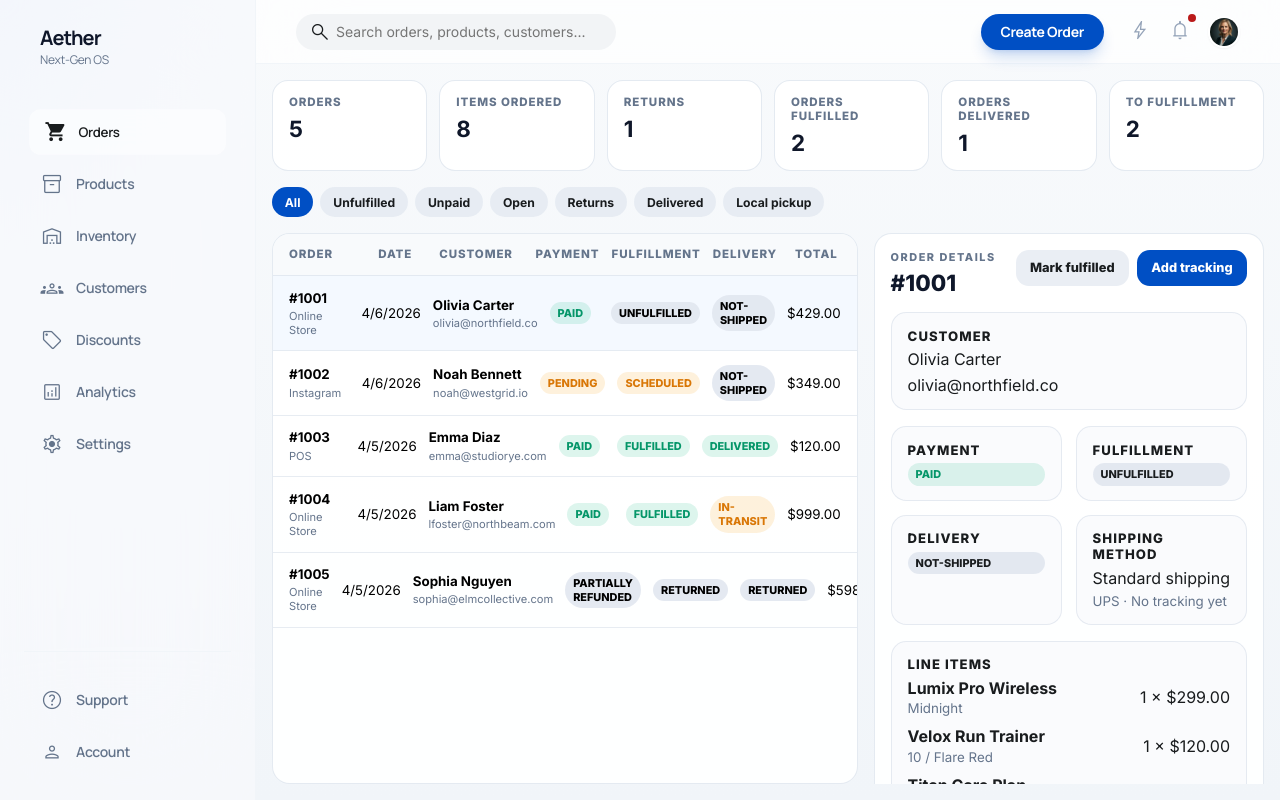
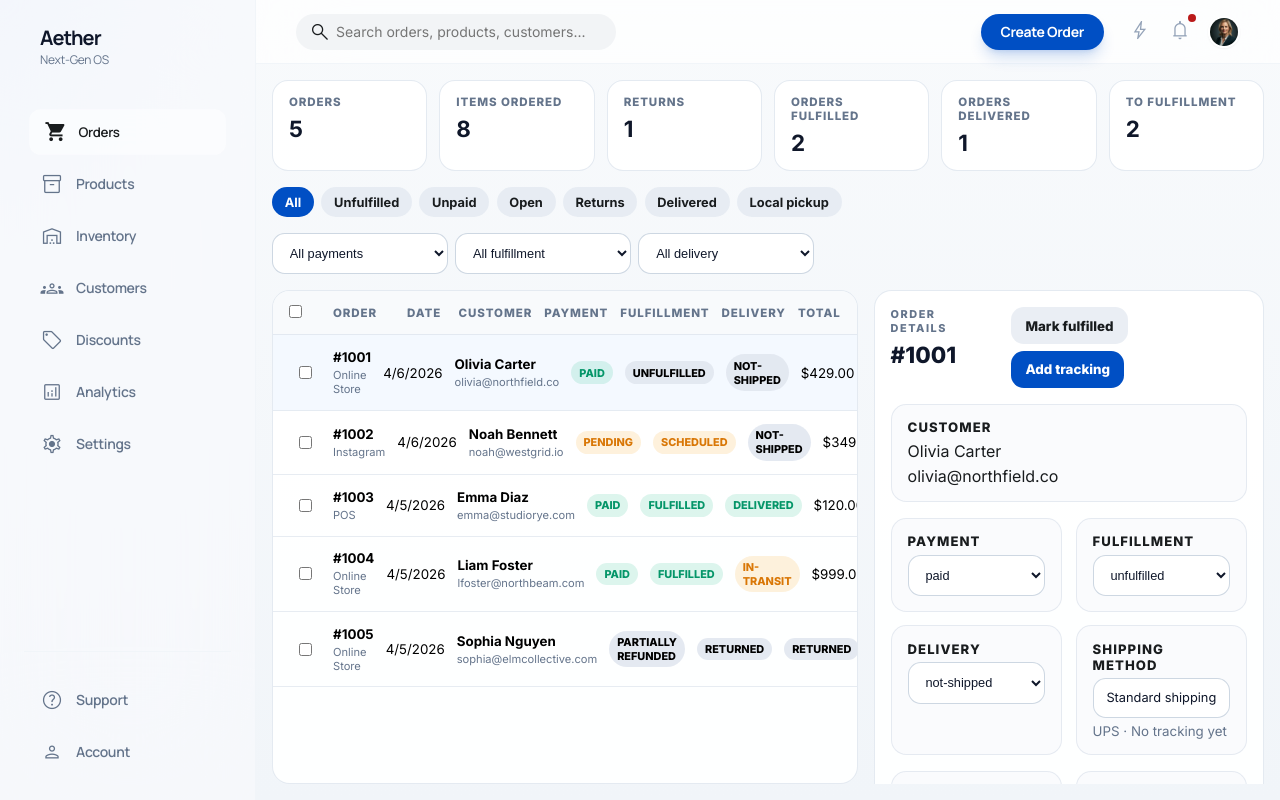
Before and after one commit to bfrancis-citryn/doopify, a Next.js app: page /orders in a window 1280 px wide. Built offline with nearby package versions, Linux system fonts and the light colour scheme.

Commit message:
Build orders phase two operations workflow

```diff
--- a/src/components/orders/OrdersWorkspace.js
+++ b/src/components/orders/OrdersWorkspace.js
@@ -2,26 +2,123 @@
 
 import { useMemo, useState } from 'react';
 import AppShell from '../AppShell';
-import { ORDER_VIEWS, createSeedOrders, formatOrderMoney, getOrderViewMatch, searchOrder, summarizeOrders } from '../../lib/ordersData';
+import {
+  ORDER_DELIVERY_STATUSES,
+  ORDER_FULFILLMENT_STATUSES,
+  ORDER_PAYMENT_STATUSES,
+  ORDER_VIEWS,
+  createSeedOrders,
+  formatOrderMoney,
+  getOrderViewMatch,
+  searchOrder,
+  summarizeOrders,
+} from '../../lib/ordersData';
 import styles from './OrdersWorkspace.module.css';
 
 function StatusPill({ children, tone }) {
   return <span className={`${styles.statusPill} ${styles[`tone_${tone}`]}`}>{children}</span>;
 }
 
+function BulkActionsBar({ selectedCount, onAction }) {
+  if (!selectedCount) {
+    return null;
+  }
+
+  return (
+    <div className={styles.bulkBar}>
+      <span>{selectedCount} selected</span>
+      <div className={styles.bulkActions}>
+        <button className={styles.bulkActionButton} onClick={() => onAction('fulfilled')} type="button">Mark fulfilled</button>
+        <button className={styles.bulkActionButton} onClick={() => onAction('packed')} type="button">Mark packed</button>
+        <button className={styles.bulkActionButton} onClick={() => onAction('tag-priority')} type="button">Add priority tag</button>
+        <button className={styles.bulkActionButton} onClick={() => onAction('archive')} type="button">Archive</button>
+      </div>
+    </div>
+  );
+}
+
 export default function OrdersWorkspace() {
-  const [orders] = useState(createSeedOrders());
+  const [orders, setOrders] = useState(createSeedOrders());
   const [searchQuery, setSearchQuery] = useState('');
   const [activeView, setActiveView] = useState('all');
   const [selectedOrderId, setSelectedOrderId] = useState(orders[0]?.id || null);
+  const [selectedIds, setSelectedIds] = useState([]);
+  const [paymentFilter, setPaymentFilter] = useState('all');
+  const [fulfillmentFilter, setFulfillmentFilter] = useState('all');
+  const [deliveryFilter, setDeliveryFilter] = useState('all');
 
   const visibleOrders = useMemo(
-    () => orders.filter(order => getOrderViewMatch(order, activeView) && searchOrder(order, searchQuery)),
-    [activeView, orders, searchQuery]
+    () =>
+      orders.filter(order => {
+        const baseMatch = getOrderViewMatch(order, activeView) && searchOrder(order, searchQuery);
+        const paymentMatch = paymentFilter === 'all' || order.paymentStatus === paymentFilter;
+        const fulfillmentMatch = fulfillmentFilter === 'all' || order.fulfillmentStatus === fulfillmentFilter;
+        const deliveryMatch = deliveryFilter === 'all' || order.deliveryStatus === deliveryFilter;
+        return baseMatch && paymentMatch && fulfillmentMatch && deliveryMatch;
+      }),
+    [activeView, deliveryFilter, fulfillmentFilter, orders, paymentFilter, searchQuery]
   );
 
-  const selectedOrder = visibleOrders.find(order => order.id === selectedOrderId) || orders.find(order => order.id === selectedOrderId) || visibleOrders[0] || null;
+  const selectedOrder =
+    visibleOrders.find(order => order.id === selectedOrderId) ||
+    orders.find(order => order.id === selectedOrderId) ||
+    visibleOrders[0] ||
+    null;
   const summary = summarizeOrders(visibleOrders);
+
+  const updateOrder = (orderId, updater) => {
+    setOrders(currentOrders => currentOrders.map(order => (order.id === orderId ? updater(order) : order)));
+  };
+
+  const handleBulkAction = action => {
+    setOrders(currentOrders =>
+      currentOrders.map(order => {
+        if (!selectedIds.includes(order.id)) {
+          return order;
+        }
+
+        if (action === 'fulfilled') {
+          return {
+            ...order,
+            fulfillmentStatus: 'fulfilled',
+            deliveryStatus: order.deliveryStatus === 'not-shipped' ? 'in-transit' : order.deliveryStatus,
+          };
+        }
+
+        if (action === 'packed') {
+          return {
+            ...order,
+            fulfillmentStatus: 'packed',
+          };
+        }
+
+        if (action === 'tag-priority') {
+          return {
+            ...order,
+            tags: [...new Set([...(order.tags || []), 'Priority'])],
+          };
+        }
+
+        if (action === 'archive') {
+          return {
+            ...order,
+            tags: [...new Set([...(order.tags || []), 'Archived'])],
+          };
+        }
+
+        return order;
+      })
+    );
+    setSelectedIds([]);
+  };
+
+  const toggleSelectedRow = orderId => {
+    setSelectedIds(current => (current.includes(orderId) ? current.filter(id => id !== orderId) : [...current, orderId]));
+  };
+
+  const toggleSelectAllVisible = checked => {
+    setSelectedIds(checked ? visibleOrders.map(order => order.id) : []);
+  };
 
   return (
     <AppShell
@@ -49,9 +146,27 @@ export default function OrdersWorkspace() {
           ))}
         </div>
 
+        <div className={styles.filterToolbar}>
+          <select className={styles.filterSelect} onChange={event => setPaymentFilter(event.target.value)} value={paymentFilter}>
+            <option value="all">All payments</option>
+            {ORDER_PAYMENT_STATUSES.map(status => <option key={status} value={status}>{status}</option>)}
+          </select>
+          <select className={styles.filterSelect} onChange={event => setFulfillmentFilter(event.target.value)} value={fulfillmentFilter}>
+            <option value="all">All fulfillment</option>
+            {ORDER_FULFILLMENT_STATUSES.map(status => <option key={status} value={status}>{status}</option>)}
+          </select>
+          <select className={styles.filterSelect} onChange={event => setDeliveryFilter(event.target.value)} value={deliveryFilter}>
+            <option value="all">All delivery</option>
+            {ORDER_DELIVERY_STATUSES.map(status => <option key={status} value={status}>{status}</option>)}
+          </select>
+        </div>
+
+        <BulkActionsBar onAction={handleBulkAction} selectedCount={selectedIds.length} />
+
         <div className={styles.ordersLayout}>
           <div className={styles.ordersTableWrap}>
             <div className={styles.tableHeader}>
+              <span><input checked={visibleOrders.length > 0 && selectedIds.length === visibleOrders.length} onChange={event => toggleSelectAllVisible(event.target.checked)} type="checkbox" /></span>
               <span>Order</span>
               <span>Date</span>
               <span>Customer</span>
@@ -63,7 +178,11 @@ export default function OrdersWorkspace() {
 
             <div className={styles.tableBody}>
               {visibleOrders.map(order => (
-                <button key={order.id} className={selectedOrder?.id === order.id ? styles.orderRowActive : styles.orderRow} onClick={() => setSelectedOrderId(order.id)} type="button">
+                <div key={order.id} className={selectedOrder?.id === order.id ? styles.orderRowActive : styles.orderRow}>
+                  <div className={styles.checkboxCell}>
+                    <input checked={selectedIds.includes(order.id)} onChange={() => toggleSelectedRow(order.id)} type="checkbox" />
+                  </div>
+                  <button className={styles.rowButton} onClick={() => setSelectedOrderId(order.id)} type="button">
                     <div className={styles.orderNumberCell}>
                       <strong>{order.orderNumber}</strong>
                       <small>{order.channel}</small>
@@ -78,6 +197,7 @@ export default function OrdersWorkspace() {
                     <div><StatusPill tone={order.deliveryStatus.replace(/\s+/g, '-')}>{order.deliveryStatus}</StatusPill></div>
                     <div>{formatOrderMoney(order.total)}</div>
                   </button>
+                </div>
               ))}
             </div>
           </div>
@@ -91,8 +211,8 @@ export default function OrdersWorkspace() {
                     <h2 className={styles.detailTitle}>{selectedOrder.orderNumber}</h2>
                   </div>
                   <div className={styles.detailActions}>
-                    <button className={styles.secondaryAction} type="button">Mark fulfilled</button>
-                    <button className={styles.primaryAction} type="button">Add tracking</button>
+                    <button className={styles.secondaryAction} onClick={() => updateOrder(selectedOrder.id, order => ({ ...order, fulfillmentStatus: 'fulfilled', deliveryStatus: order.deliveryStatus === 'not-shipped' ? 'in-transit' : order.deliveryStatus }))} type="button">Mark fulfilled</button>
+                    <button className={styles.primaryAction} onClick={() => updateOrder(selectedOrder.id, order => ({ ...order, trackingNumber: order.trackingNumber || `TRACK-${order.orderNumber.replace('#', '')}`, deliveryStatus: order.deliveryStatus === 'not-shipped' ? 'in-transit' : order.deliveryStatus }))} type="button">Add tracking</button>
                   </div>
                 </div>
 
@@ -105,20 +225,37 @@ export default function OrdersWorkspace() {
                 <div className={styles.detailGrid}>
                   <div className={styles.detailSection}>
                     <h3>Payment</h3>
-                    <StatusPill tone={selectedOrder.paymentStatus.replace(/\s+/g, '-')}>{selectedOrder.paymentStatus}</StatusPill>
+                    <select className={styles.detailSelect} onChange={event => updateOrder(selectedOrder.id, order => ({ ...order, paymentStatus: event.target.value }))} value={selectedOrder.paymentStatus}>
+                      {ORDER_PAYMENT_STATUSES.map(status => <option key={status} value={status}>{status}</option>)}
+                    </select>
                   </div>
                   <div className={styles.detailSection}>
                     <h3>Fulfillment</h3>
-                    <StatusPill tone={selectedOrder.fulfillmentStatus.replace(/\s+/g, '-')}>{selectedOrder.fulfillmentStatus}</StatusPill>
+                    <select className={styles.detailSelect} onChange={event => updateOrder(selectedOrder.id, order => ({ ...order, fulfillmentStatus: event.target.value }))} value={selectedOrder.fulfillmentStatus}>
+                      {ORDER_FULFILLMENT_STATUSES.map(status => <option key={status} value={status}>{status}</option>)}
+                    </select>
                   </div>
                   <div className={styles.detailSection}>
                     <h3>Delivery</h3>
-                    <StatusPill tone={selectedOrder.deliveryStatus.replace(/\s+/g, '-')}>{selectedOrder.deliveryStatus}</StatusPill>
+                    <select className={styles.detailSelect} onChange={event => updateOrder(selectedOrder.id, order => ({ ...order, deliveryStatus: event.target.value }))} value={selectedOrder.deliveryStatus}>
+                      {ORDER_DELIVERY_STATUSES.map(status => <option key={status} value={status}>{status}</option>)}
+                    </select>
                   </div>
                   <div className={styles.detailSection}>
                     <h3>Shipping method</h3>
-                    <p>{selectedOrder.deliveryMethod}</p>
+                    <input className={styles.detailInput} onChange={event => updateOrder(selectedOrder.id, order => ({ ...order, deliveryMethod: event.target.value }))} type="text" value={selectedOrder.deliveryMethod} />
                     <small>{selectedOrder.carrier} · {selectedOrder.trackingNumber || 'No tracking yet'}</small>
+                  </div>
+                </div>
+
+                <div className={styles.detailGrid}>
+                  <div className={styles.detailSection}>
+                    <h3>Carrier</h3>
+                    <input className={styles.detailInput} onChange={event => updateOrder(selectedOrder.id, order => ({ ...order, carrier: event.target.value }))} type="text" value={selectedOrder.carrier} />
+                  </div>
+                  <div className={styles.detailSection}>
+                    <h3>Tracking number</h3>
+                    <input className={styles.detailInput} onChange={event => updateOrder(selectedOrder.id, order => ({ ...order, trackingNumber: event.target.value }))} type="text" value={selectedOrder.trackingNumber} />
                   </div>
                 </div>
 
@@ -145,7 +282,7 @@ export default function OrdersWorkspace() {
                   </div>
                   <div className={styles.detailSection}>
                     <h3>Notes</h3>
-                    <p>{selectedOrder.notes}</p>
+                    <textarea className={styles.notesInput} onChange={event => updateOrder(selectedOrder.id, order => ({ ...order, notes: event.target.value }))} rows={5} value={selectedOrder.notes} />
                     <small>Tags: {selectedOrder.tags.join(', ') || 'None'}</small>
                   </div>
                 </div>
--- a/src/components/orders/OrdersWorkspace.module.css
+++ b/src/components/orders/OrdersWorkspace.module.css
@@ -36,17 +36,29 @@
   color: var(--slate-900);
 }
 
-.viewBar {
+.viewBar,
+.filterToolbar,
+.bulkActions,
+.detailActions {
   display: flex;
   flex-wrap: wrap;
   gap: 0.45rem;
 }
 
 .viewButton,
+.viewButtonActive,
+.bulkActionButton,
+.filterSelect,
+.detailSelect,
+.detailInput,
+.notesInput {
+  font-size: 0.8rem;
+}
+
+.viewButton,
 .viewButtonActive {
   padding: 0.45rem 0.8rem;
   border-radius: 999px;
-  font-size: 0.76rem;
   font-weight: 700;
 }
 
@@ -56,6 +68,59 @@
 }
 
 .viewButtonActive {
+  background: var(--primary);
+  color: white;
+}
+
+.filterSelect,
+.detailSelect,
+.detailInput,
+.notesInput {
+  width: 100%;
+  border: 1px solid rgba(203, 213, 225, 0.95);
+  border-radius: 0.8rem;
+  padding: 0.7rem 0.8rem;
+  background: white;
+  color: var(--slate-900);
+}
+
+.filterSelect {
+  width: auto;
+  min-width: 11rem;
+}
+
+.bulkBar {
+  padding: 0.8rem 1rem;
+  border-radius: 1rem;
+  background: rgba(239, 246, 255, 0.82);
+  border: 1px solid rgba(191, 219, 254, 0.9);
+  display: flex;
+  align-items: center;
+  justify-content: space-between;
+  gap: 0.75rem;
+}
+
+.bulkBar span {
+  font-size: 0.85rem;
+  font-weight: 700;
+  color: var(--slate-700);
+}
+
+.bulkActionButton,
+.primaryAction,
+.secondaryAction {
+  padding: 0.65rem 0.9rem;
+  border-radius: 0.8rem;
+  font-weight: 800;
+}
+
+.bulkActionButton,
+.secondaryAction {
+  background: rgba(226, 232, 240, 0.72);
+  color: var(--slate-700);
+}
+
+.primaryAction {
   background: var(--primary);
   color: white;
 }
@@ -78,8 +143,7 @@
 }
 
 .tableHeader,
-.orderRow,
-.orderRowActive {
+.rowButton {
   display: grid;
   grid-template-columns: 1.1fr 0.7fr 1.2fr 0.9fr 1fr 1fr 0.65fr;
   gap: 0.75rem;
@@ -87,6 +151,7 @@
 }
 
 .tableHeader {
+  grid-template-columns: 2rem 1.1fr 0.7fr 1.2fr 0.9fr 1fr 1fr 0.65fr;
   padding: 0.85rem 1rem;
   background: rgba(248, 250, 252, 0.88);
   border-bottom: 1px solid rgba(226, 232, 240, 0.9);
@@ -104,15 +169,28 @@
 
 .orderRow,
 .orderRowActive {
-  width: 100%;
-  text-align: left;
+  display: grid;
+  grid-template-columns: 2rem minmax(0, 1fr);
+  align-items: center;
+  gap: 0.75rem;
   padding: 0.85rem 1rem;
   border-bottom: 1px solid rgba(226, 232, 240, 0.82);
-  background: transparent;
 }
 
 .orderRowActive {
   background: rgba(239, 246, 255, 0.65);
+}
+
+.rowButton {
+  width: 100%;
+  text-align: left;
+  background: transparent;
+}
+
+.checkboxCell {
+  display: inline-flex;
+  align-items: center;
+  justify-content: center;
 }
 
 .orderNumberCell,
@@ -189,22 +267,6 @@
   color: var(--slate-900);
 }
 
-.detailActions {
-  display: flex;
-  gap: 0.5rem;
-}
-
-.primaryAction,
-.secondaryAction {
-  padding: 0.65rem 0.9rem;
-  border-radius: 0.8rem;
-  font-size: 0.8rem;
-  font-weight: 800;
-}
-
-.primaryAction { background: var(--primary); color: white; }
-.secondaryAction { background: rgba(226, 232, 240, 0.72); color: var(--slate-700); }
-
 .detailGrid {
   display: grid;
   grid-template-columns: repeat(2, minmax(0, 1fr));
@@ -248,6 +310,10 @@
   gap: 0.15rem;
 }
 
+.notesInput {
+  resize: vertical;
+}
+
 @media (max-width: 1200px) {
   .summaryGrid {
     grid-template-columns: repeat(3, minmax(0, 1fr));
@@ -257,7 +323,11 @@
     grid-template-columns: 1fr;
   }
 
-  .detailGrid {
+  .detailGrid,
+  .bulkBar,
+  .detailHeader {
     grid-template-columns: 1fr;
+    flex-direction: column;
+    align-items: stretch;
   }
 }
```
Lines whose indentation alone changed are shown as unchanged.
